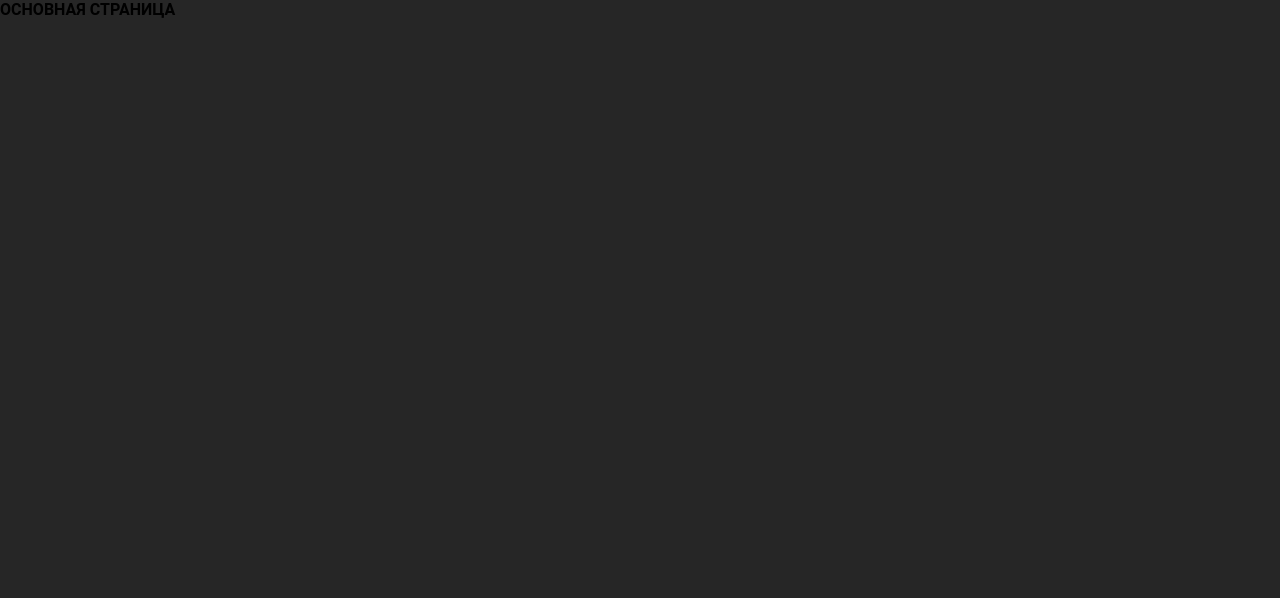
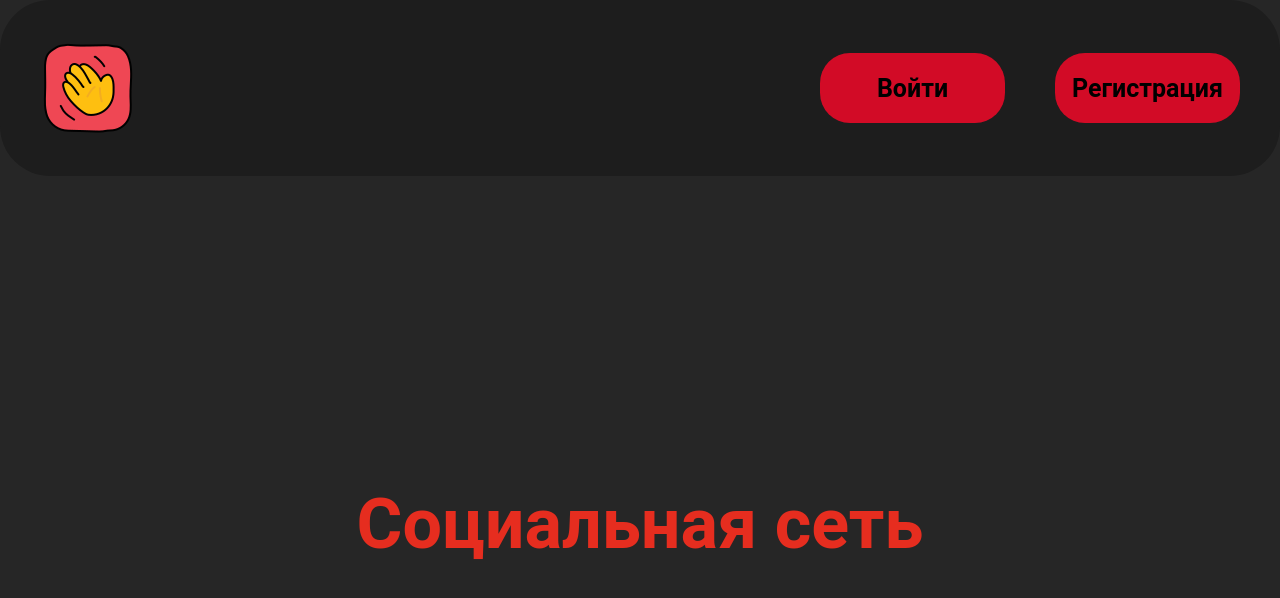
Before and after one commit to Timon27M/social-network, a React (Create React App) app: page /#/main in a window 1280 px wide. Shown: the top 598 px of the page. Built offline with nearby package versions, Linux system fonts and the light colour scheme; no server answers; sample sign-in values are in the browser's storage.

Commit message:
feat: добавлена защита Route

```diff
--- a/src/App.tsx
+++ b/src/App.tsx
@@ -4,13 +4,14 @@ import Register from "./pages/register/register";
 import styles from "./App.module.css";
 import { Route, Routes } from "react-router-dom";
 import Main from "./pages/main/Main";
+import ProtectedRoute from "./components/Auth/protectedRoute/ProtectedRoute";
 
 function App() {
   return (
     <div className={`${styles.App}`}>
       <Routes>
         <Route path="/" element={<Home />} />
-        <Route path="/main" element={<Main />}/>
+        <Route path="/main" element={<ProtectedRoute element={Main} />} />
         <Route path="/login" element={<Login />} />
         <Route path="/register" element={<Register />} />
       </Routes>
--- /dev/null
+++ b/src/components/Auth/protectedRoute/ProtectedRoute.tsx
@@ -0,0 +1,16 @@
+import { FC } from "react";
+import { Navigate } from "react-router-dom";
+
+interface IProtectedRoute {
+    element: FC;
+  }
+
+function ProtectedRoute({element: Component}: IProtectedRoute) {
+    if (!sessionStorage.getItem('token')) {
+        return <Navigate to={'/login'} replace/>
+    }
+
+    return <Component />;
+}
+
+export default ProtectedRoute;
```
Also changed, not shown: src/index.tsx (+4 -3 lines).
